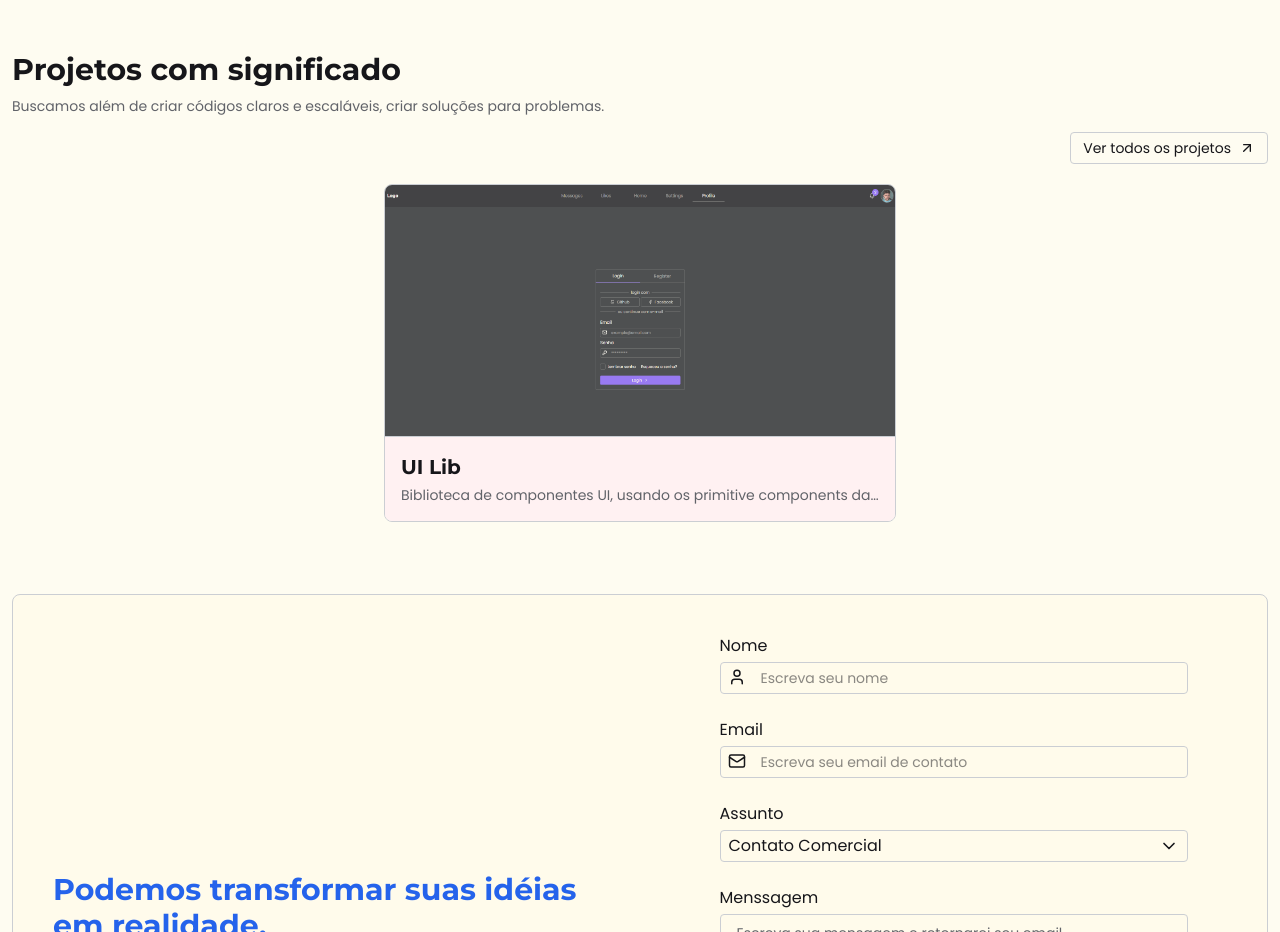
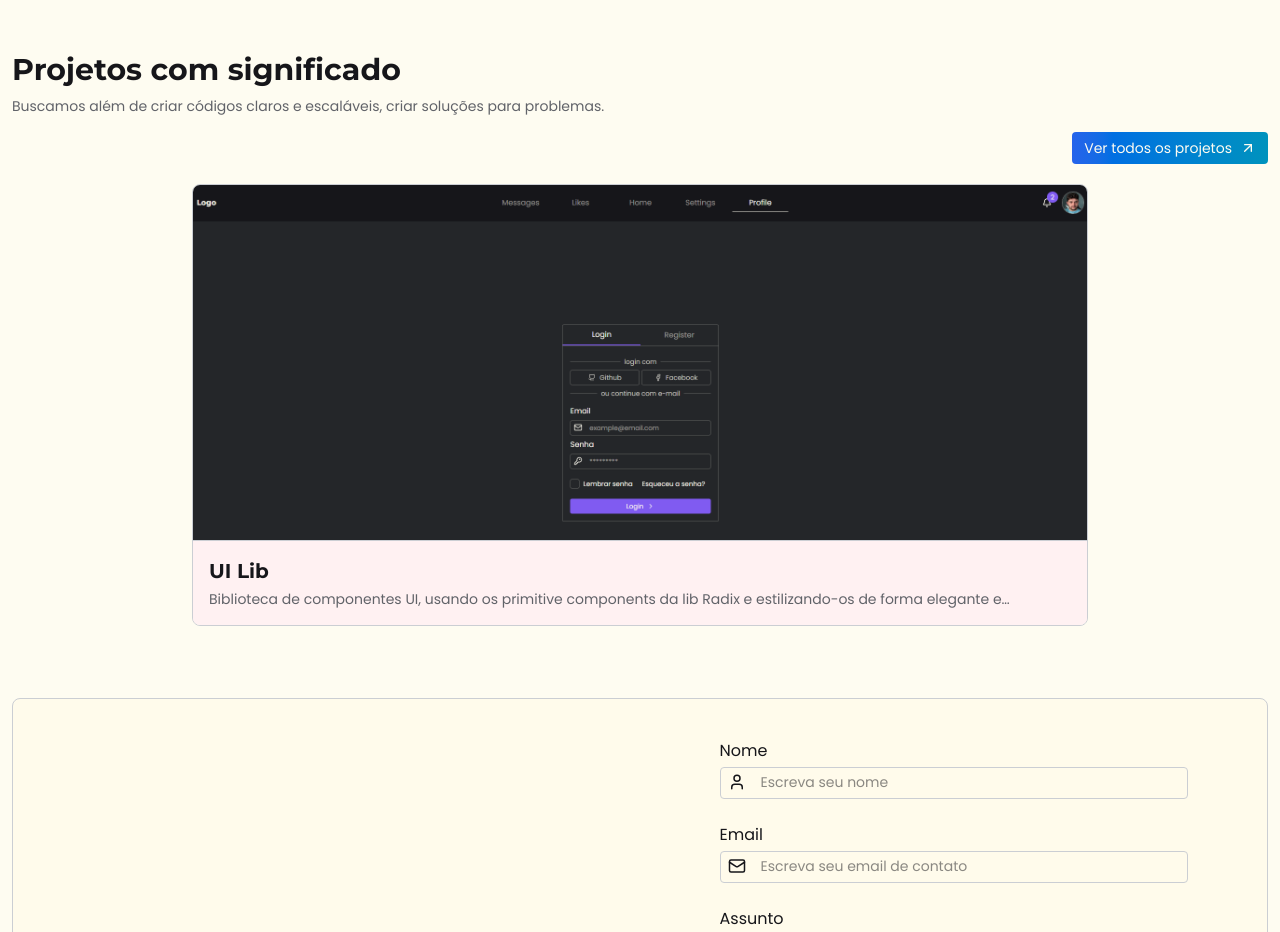
Before and after one commit to wellingtonVieiraSantos/personal-portfolio, a Next.js app: page / in a window 1280 px wide. Shown: the part 1240-2172 px from the top of the page. Built offline with nearby package versions, Linux system fonts and the light colour scheme.

Commit message:
style: change style from projectOverview

```diff
--- a/src/app/_components/ProjectsOverview/index.tsx
+++ b/src/app/_components/ProjectsOverview/index.tsx
@@ -22,28 +22,24 @@ export default function ProjectOverview() {
           para problemas.
         </p>
         <Link href={'/projetos'}>
-          <Button
-            variant='border'
-            className='justify-self-center lg:justify-self-end my-2'
-          >
+          <Button className='justify-self-center lg:justify-self-end my-2 bg-gradient-to-r from-button to-badge'>
             Ver todos os projetos
             <ArrowUpRight />
           </Button>
         </Link>
       </div>
-      <Carousel className='size-full max-w-lg border-none'>
+      <Carousel className='size-full max-w-4xl border-none'>
         <CarouselContent>
           {projects.slice(0, 3).map((project, i) => (
             <CarouselItem
               key={project.title}
-              className='text-balance border rounded-lg overflow-hidden flex flex-col'
+              className='relative text-balance border rounded-lg overflow-hidden flex flex-col'
             >
               <Image
                 src={project.img}
                 alt={project.title}
                 width={1900}
                 height={900}
-                className='w-full flex-1 opacity-80'
               />
               <div
                 className={`p-4 grid gap-1 ${
@@ -52,7 +48,7 @@ export default function ProjectOverview() {
                     : i === 1
                     ? 'bg-rose-50'
                     : 'bg-teal-50'
-                } dark:bg-card border-t`}
+                } lg:absolute dark:bg-card border-t bottom-0`}
               >
                 <h3 className='text-xl'>{project.title}</h3>
                 <span className='line-clamp-1 text-sm text-foreground-secondary'>
```
